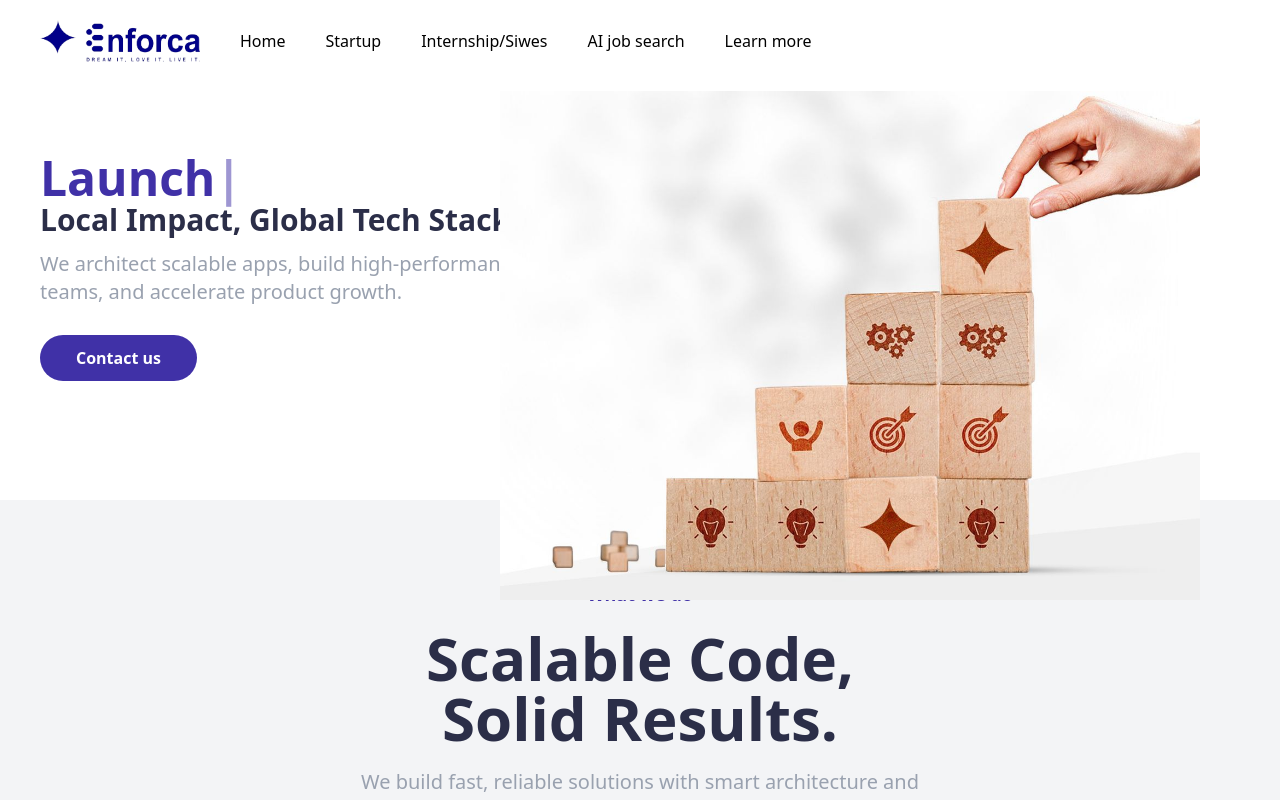
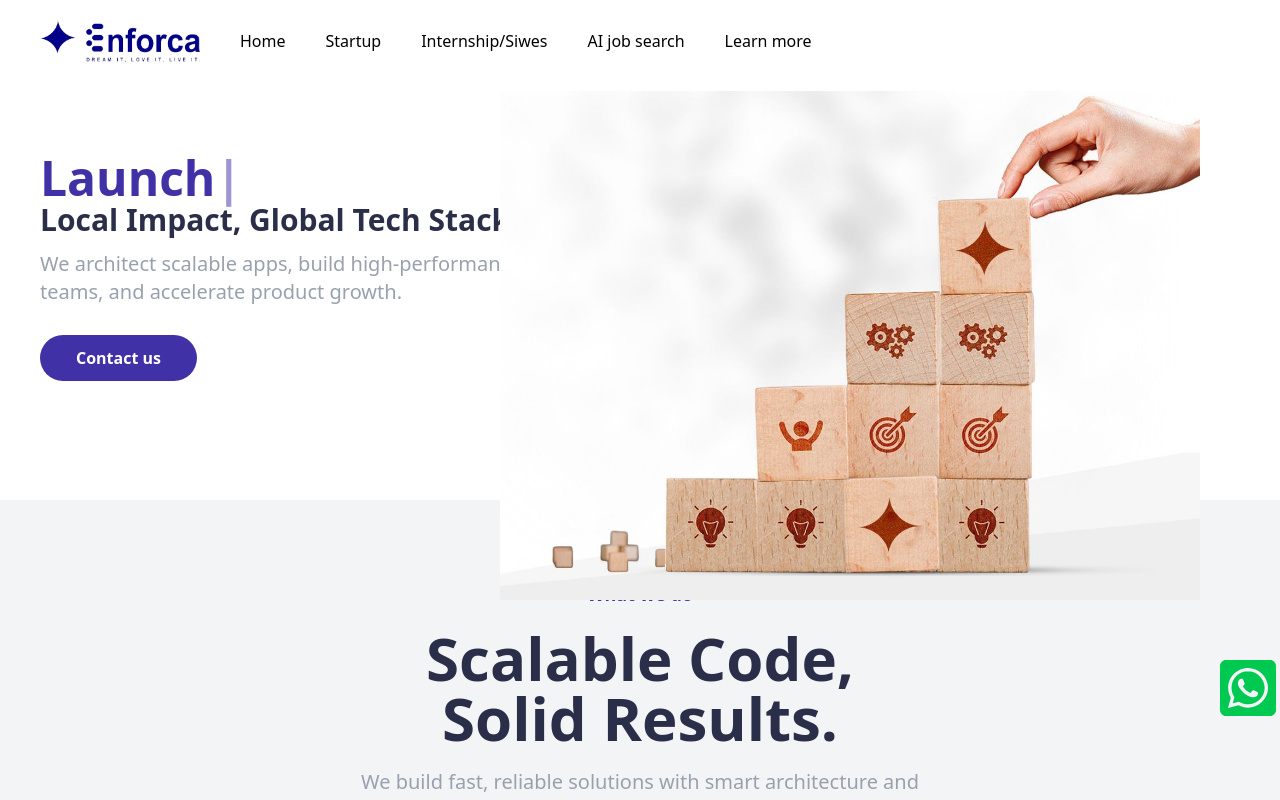
Before and after one commit to AyobamiOluwasegunLawal/enforcamentor, a Next.js app: page / in a window 1280 px wide. Shown: the top 800 px of the page. Built offline with nearby package versions, Linux system fonts and the light colour scheme.

Commit message:
added whatsapp logo

```diff
--- a/app/page.js
+++ b/app/page.js
@@ -1,28 +1,34 @@
 import React from "react";
-import Section from "./components/Section";
-import Image from "next/image";
-import image from "./contants/image";
-import SectionInfo from "./components/SectionInfo";
-import Link from "next/link";
 import Services from "./section/Services";
 import Hero from "./section/Hero";
 import Success from "./section/Success";
 import Impact from "./section/Impact";
 import Testimonials from "./section/Testimonials";
+import { FaWhatsappSquare } from "react-icons/fa";
 
 const Home = () => {
   return (
-    <>
+    <section className="relative">
       <Hero />
 
       <Services />
 
-      <Success/>
+      <Success />
 
-      <Impact/>
+      <Impact />
 
-      <Testimonials/>
-    </>
+      <Testimonials />
+
+      <div className="cursor-pointer fixed right-0 bottom-20">
+        <a
+          href="https://wa.me/+97470640796"
+          target="_blank"
+        >
+
+        <FaWhatsappSquare className="size-16 text-green-500" />
+        </a>
+      </div>
+    </section>
   );
 };
 
--- a/app/section/Header.js
+++ b/app/section/Header.js
@@ -18,7 +18,7 @@ const Header = () => {
     console.log(isSideBarOpen);
   };
   const handleNavBg = () => {
-    if (window.scrollY >= 90) {
+    if (window.scrollY >= 100) {
       setNavBg(true);
     } else {
       setNavBg(false);
```
